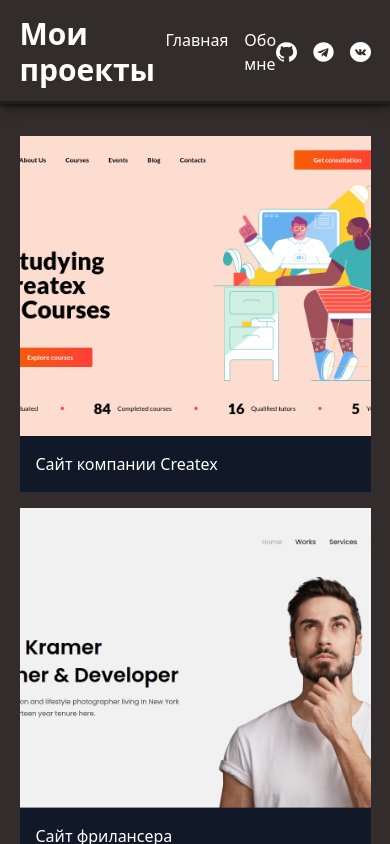
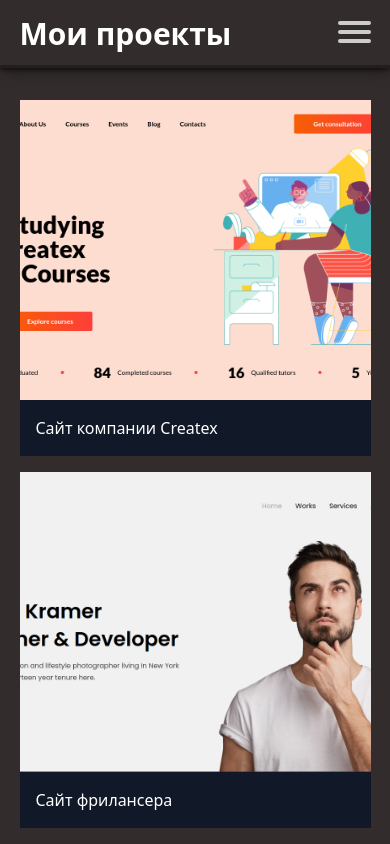
Before and after one commit to Dunissimo/Dunissimo-com, a React (Vite) app: page / in a window 390 px wide. Shown: the top 844 px of the page. Built offline with nearby package versions, Linux system fonts and the light colour scheme.

Commit message:
make mobile menu

```diff
--- a/src/components/header/Header.tsx
+++ b/src/components/header/Header.tsx
@@ -6,14 +6,17 @@ import vk from "../../assets/logo/vk.svg";
 import { Link } from "react-router-dom";
 
 import "./index.css";
+import MobileMenu from "../mobile-menu/MobileMenu";
 
 const Header: FC = () => {
   return (
     <header className="header py-4">
       <div className="container flex justify-between items-center">
-        <h1 className="text-3xl font-bold">Мои проекты</h1>
+        <h1 className="lg:w-[15%] text-3xl font-bold">Мои проекты</h1>
 
-        <nav className="justify-self-start flex gap-4">
+        <div className="w-[85%] desktop-menu hidden lg:flex items-center justify-between">
+          <nav>
+            <ul className="flex gap-4">
               <li className="list-none text-white hover:text-gray-400">
                 <Link to="/">Главная</Link>
               </li>
@@ -21,11 +24,12 @@ const Header: FC = () => {
               <li className="list-none text-white hover:text-gray-400">
                 <Link to="/about">Обо мне</Link>
               </li>
+            </ul>
           </nav>
 
           <ul className="flex gap-4">
             <li>
-            <a href="https://github.com/Dunissimo" target="_blank">
+              <Link to="https://github.com/Dunissimo" target="_blank">
                 <img
                   className="transition-all hover:scale-105"
                   width={35}
@@ -33,11 +37,11 @@ const Header: FC = () => {
                   src={gh}
                   alt="Мой гитхаб"
                 />
-            </a>
+              </Link>
             </li>
 
             <li>
-            <a href="https://t.me/Dunissimmo" target="_blank">
+              <Link to="https://t.me/Dunissimmo" target="_blank">
                 <img
                   className="transition-all hover:scale-105"
                   width={35}
@@ -45,11 +49,11 @@ const Header: FC = () => {
                   src={tg}
                   alt="Моя телега"
                 />
-            </a>
+              </Link>
             </li>
 
             <li>
-            <a href="https://vk.com/junior_frontend" target="_blank">
+              <Link to="https://vk.com/junior_frontend" target="_blank">
                 <img
                   className="transition-all hover:scale-105"
                   width={35}
@@ -57,9 +61,12 @@ const Header: FC = () => {
                   src={vk}
                   alt="Мой вк"
                 />
-            </a>
+              </Link>
             </li>
           </ul>
+        </div>
+
+        <MobileMenu />
       </div>
     </header>
   );
--- /dev/null
+++ b/src/components/mobile-menu/MobileMenu.tsx
@@ -0,0 +1,52 @@
+import { FC, useState } from "react";
+
+import "./index.css";
+import { Link } from "react-router-dom";
+
+const MobileMenu: FC = () => {
+  const [open, setOpen] = useState(false);
+
+  const toggleOpen = () => {
+    setOpen((open) => !open);
+  };
+
+  return (
+    <>
+      <div className={`mobile-menu ${open ? "active" : ""}`}>
+        <ul>
+          <li>
+            <Link to="/">Главная</Link>
+          </li>
+          <li>
+            <Link to="/about">Обо мне</Link>
+          </li>
+          <li>
+            <Link to="https://github.com/Dunissimo" target="_blank">
+              Мой гитхаб
+            </Link>
+          </li>
+          <li>
+            <Link to="https://t.me/Dunissimmo" target="_blank">
+              Мой телеграм
+            </Link>
+          </li>
+          <li>
+            <Link to="https://vk.com/junior_frontend" target="_blank">
+              Мой вк
+            </Link>
+          </li>
+        </ul>
+      </div>
+      <div
+        className={`burger lg:hidden ${open ? "active" : ""}`}
+        onClick={toggleOpen}
+      >
+        <span className="line "></span>
+        <span className="line "></span>
+        <span className="line "></span>
+      </div>
+    </>
+  );
+};
+
+export default MobileMenu;
--- /dev/null
+++ b/src/components/mobile-menu/index.css
@@ -0,0 +1,62 @@
+.mobile-menu {
+  width: 100%;
+
+  display: flex;
+  flex-direction: column;
+  text-align: center;
+
+  position: absolute;
+  top: 68px;
+  right: 100%;
+
+  z-index: 10;
+
+  background: #fff;
+  color: #000;
+  font-size: 1.2rem;
+
+  transition: 0.5s;
+}
+
+.mobile-menu li {
+  height: 50px;
+  border-bottom: 1px solid #000;
+}
+
+.mobile-menu a {
+  display: block;
+  padding-top: 2%;
+  height: 100%;
+}
+
+.mobile-menu.active {
+  right: 0;
+  display: block;
+}
+
+.burger span {
+  display: block;
+  width: 33px;
+  height: 4px;
+  margin-bottom: 5px;
+  position: relative;
+
+  background: #cdcdcd;
+  border-radius: 3px;
+
+  z-index: 1;
+
+  transition: transform 0.5s cubic-bezier(0.77, 0.2, 0.05, 1),
+    background 0.5s cubic-bezier(0.77, 0.2, 0.05, 1), opacity 0.55s ease;
+}
+
+.burger.active span:nth-child(1) {
+  transform: rotate(45deg) translate(10px, 12px);
+}
+.burger.active span:nth-child(2) {
+  opacity: 0;
+  transform: rotate(0deg) scale(0.2, 0.2);
+}
+.burger.active span:nth-child(3) {
+  transform: rotate(-45deg) translate(0px, -3px);
+}
--- a/src/pages/About.tsx
+++ b/src/pages/About.tsx
@@ -4,7 +4,7 @@ import img from "../assets/me.jpg";
 
 const About: FC = () => {
   return (
-    <div className="mx-4 lg:mx-0 lg:w-2/3 container pt-8">
+    <div className="mx-4 lg:mx-auto lg:w-2/3 container pt-8">
       <div className="mb-8 lg:mb-0 lg:w-1/3 pl-4 lg:float-right flex flex-col justify-center items-center">
         <img src={img} alt="" className="max-h-[500px]" />
         <p className="text-center mt-4 opacity-75">
--- a/src/pages/Home.tsx
+++ b/src/pages/Home.tsx
@@ -10,7 +10,7 @@ const Home: FC = () => {
           {data.projects
             .sort((a, b) => b.rating - a.rating)
             .map((project: IProject) => (
-              <Project project={project} />
+              <Project key={project.id} project={project} />
             ))}
         </div>
       </div>
```
Lines whose indentation alone changed are shown as unchanged.
